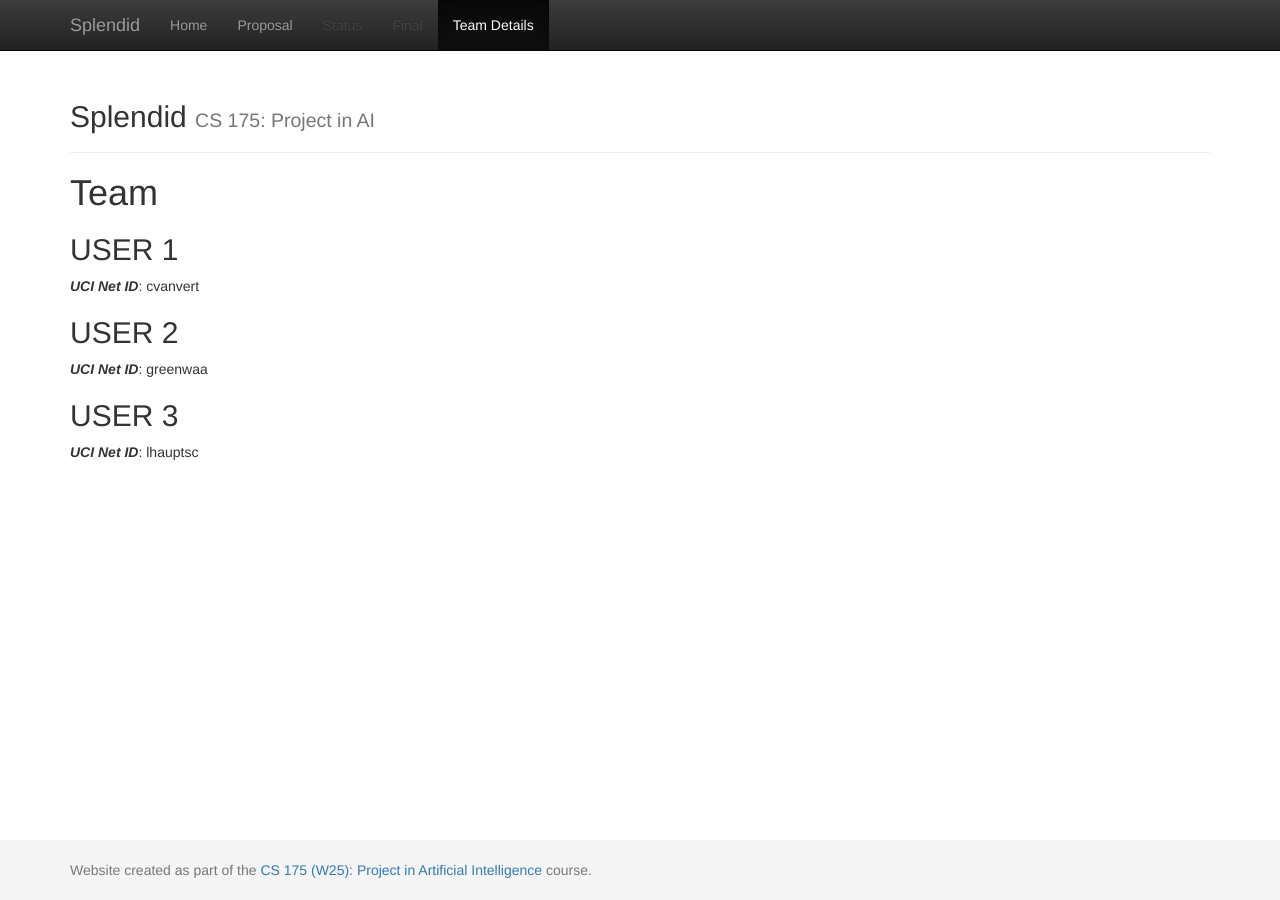
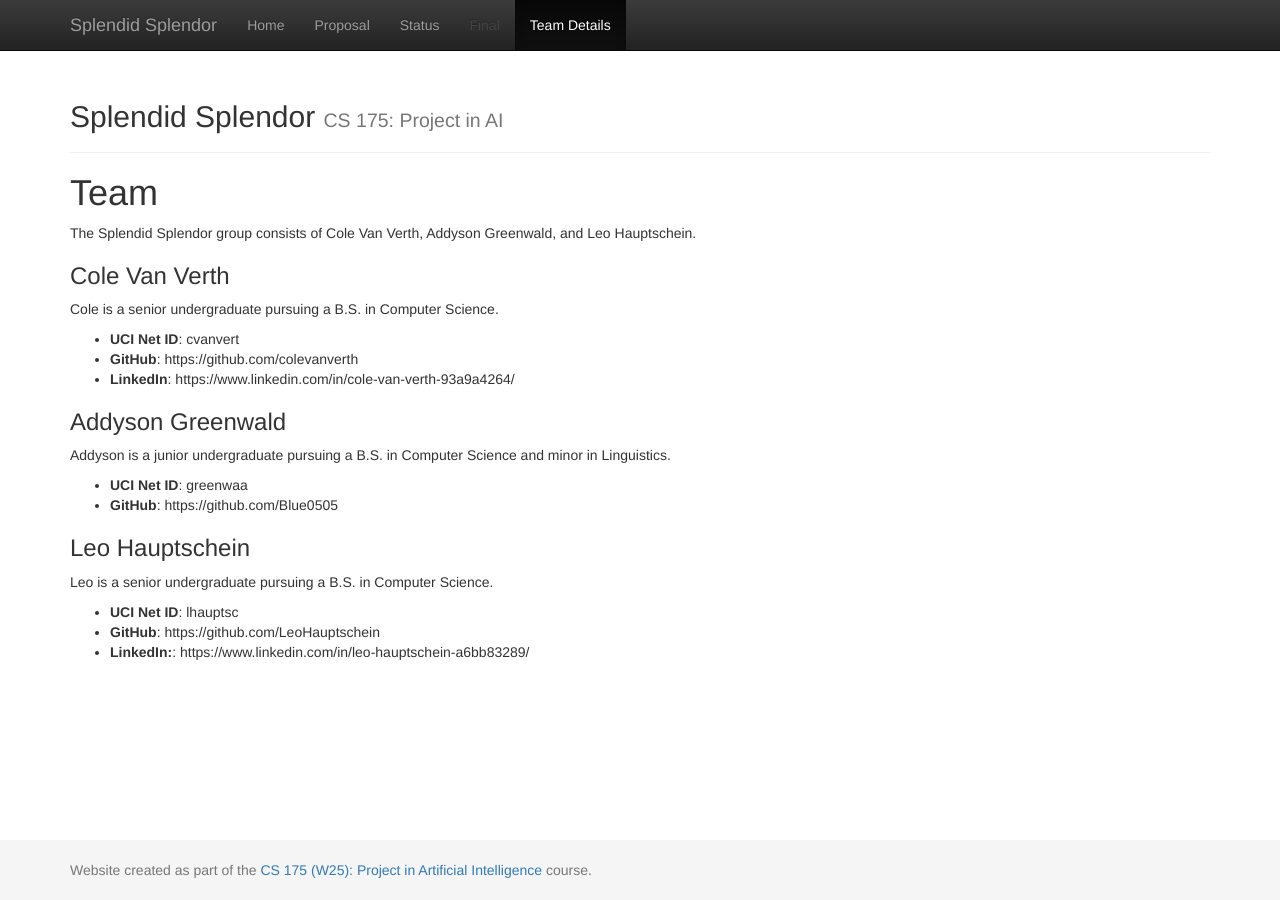
Before and after one commit to Blue0505/SplendidSplendor, a Jekyll site: the page built from docs/team.md, in a window 1280 px wide. Built offline with Jekyll 4.4.1, drawn with Linux system fonts in a browser that asks for light colours.

Commit message:
Made some updates to website.
Co-authored-by: Leo Hauptschein <LeoHauptschein@users.noreply.github.com>
Co-authored-by: Cole <colevanverth@users.noreply.github.com>

```diff
--- a/docs/_config.yml
+++ b/docs/_config.yml
@@ -1,7 +1,7 @@
 ###########
 # site.title
 
-title:    'Splendid'
+title:    'Splendid Splendor'
 subtitle: 'CS 175: Project in AI'
 
 
--- a/docs/team.md
+++ b/docs/team.md
@@ -5,12 +5,22 @@ title:  Team
 
 # {{ page.title }}
 
+The Splendid Splendor group consists of Cole Van Verth, Addyson Greenwald, and Leo Hauptschein.
 
-## USER 1
-***UCI Net ID***: cvanvert
+###  Cole Van Verth
+Cole is a senior undergraduate pursuing a B.S. in Computer Science.
+* **UCI Net ID**: cvanvert
+* **GitHub**: https://github.com/colevanverth
+* **LinkedIn**: https://www.linkedin.com/in/cole-van-verth-93a9a4264/
 
-## USER 2
-***UCI Net ID***: greenwaa
+### Addyson Greenwald
+Addyson is a junior undergraduate pursuing a B.S. in Computer Science and minor in Linguistics.
+* **UCI Net ID**: greenwaa
+* **GitHub**: https://github.com/Blue0505
 
-## USER 3
-***UCI Net ID***: lhauptsc
+
+### Leo Hauptschein
+Leo is a senior undergraduate pursuing a B.S. in Computer Science.
+* **UCI Net ID**: lhauptsc
+* **GitHub**: https://github.com/LeoHauptschein
+* **LinkedIn:**: https://www.linkedin.com/in/leo-hauptschein-a6bb83289/
```
Also changed, not shown: docs/index.md (+11 -2 lines), docs/status.md (added, +38 -0 lines), 1 other file.
